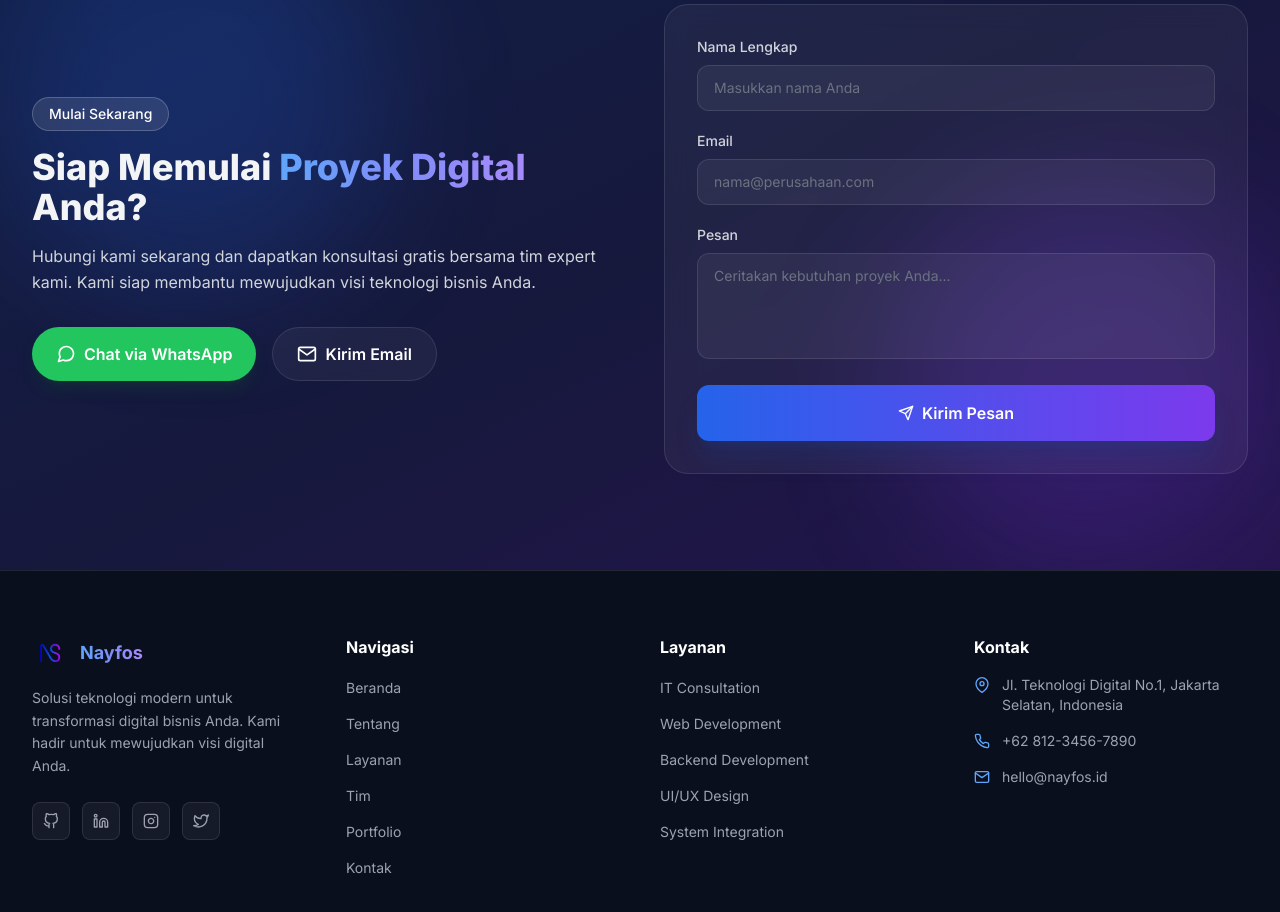
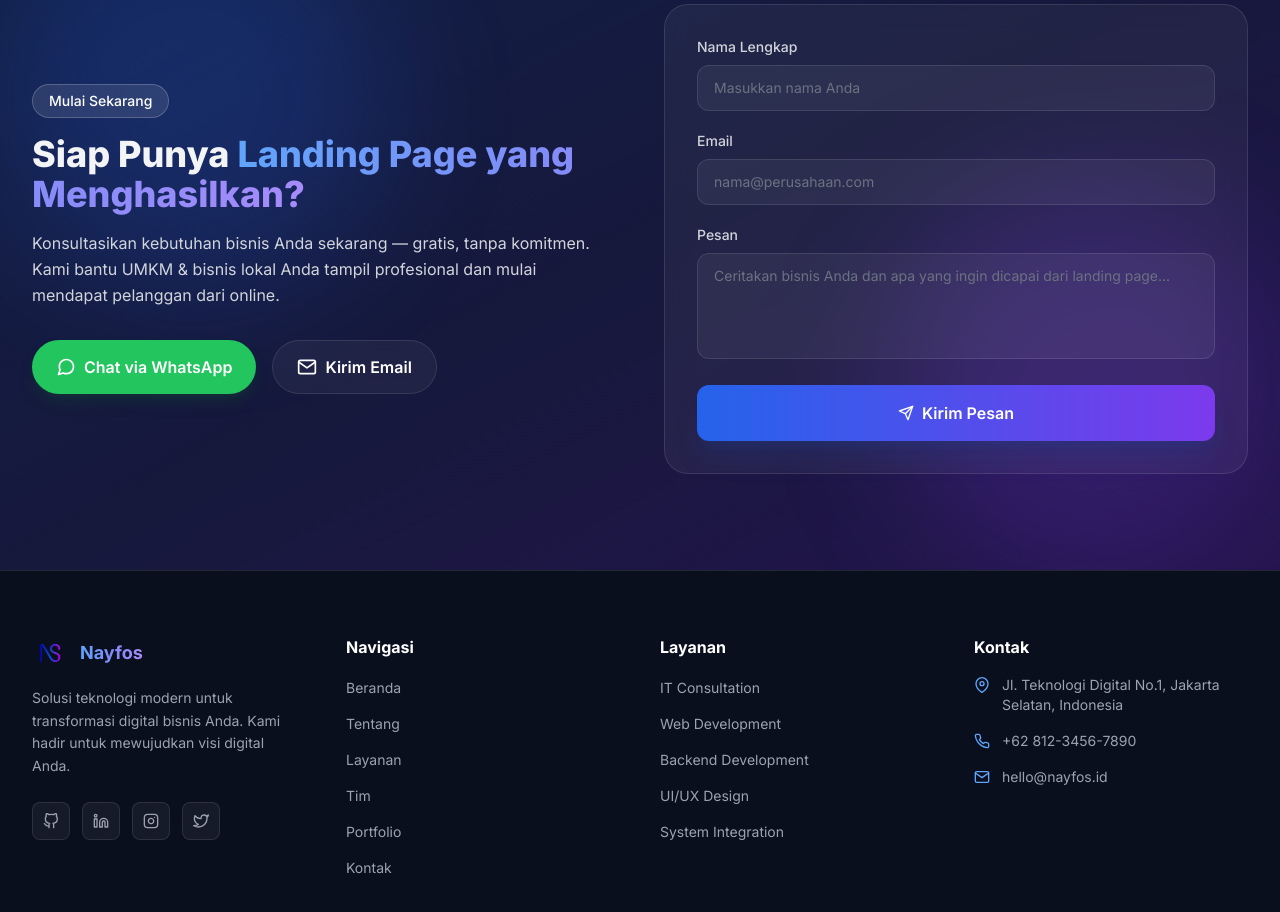
Before and after one commit to sofyawanadi/nis_landing_page, a React (Vite) app: page / in a window 1280 px wide. Shown: the part 5360-6272 px from the top of the page. Built offline with nearby package versions, Linux system fonts and the light colour scheme.

Commit message:
content: update CTA copy for landing page focus

```diff
--- a/src/components/CTA.jsx
+++ b/src/components/CTA.jsx
@@ -39,13 +39,13 @@ export default function CTA() {
               Mulai Sekarang
             </span>
             <h2 className="text-3xl sm:text-4xl font-extrabold mb-4">
-              Siap Memulai{' '}
-              <span className="gradient-text">Proyek Digital</span> Anda?
+              Siap Punya{' '}
+              <span className="gradient-text">Landing Page yang Menghasilkan?</span>
             </h2>
             <p className="text-gray-300 leading-relaxed mb-8">
-              Hubungi kami sekarang dan dapatkan konsultasi gratis bersama tim
-              expert kami. Kami siap membantu mewujudkan visi teknologi bisnis
-              Anda.
+              Konsultasikan kebutuhan bisnis Anda sekarang — gratis, tanpa komitmen.
+              Kami bantu UMKM & bisnis lokal Anda tampil profesional dan mulai
+              mendapat pelanggan dari online.
             </p>
             <div className="flex flex-col sm:flex-row gap-4">
               <a
@@ -124,7 +124,7 @@ export default function CTA() {
                     onChange={handleChange}
                     required
                     rows={4}
-                    placeholder="Ceritakan kebutuhan proyek Anda..."
+                    placeholder="Ceritakan bisnis Anda dan apa yang ingin dicapai dari landing page..."
                     className="w-full px-4 py-3 rounded-xl bg-white/5 border border-white/10 text-white placeholder-gray-500 focus:outline-none focus:border-blue-500/50 focus:bg-blue-500/5 transition-all duration-200 text-sm resize-none"
                   />
                 </div>
```
